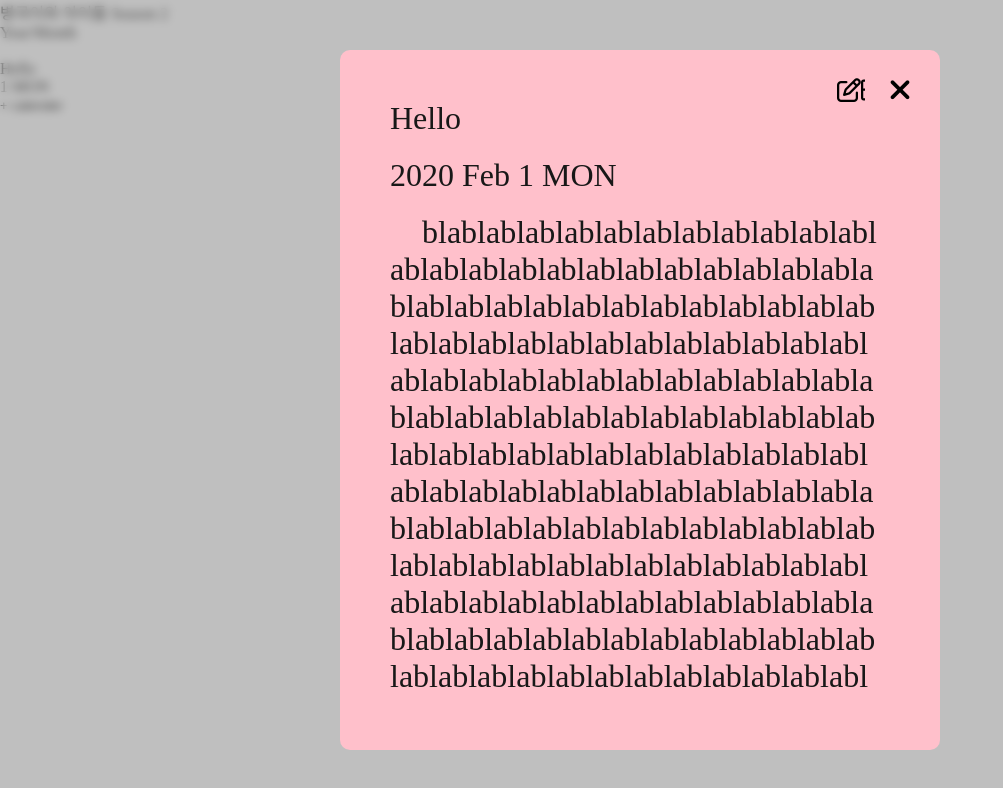
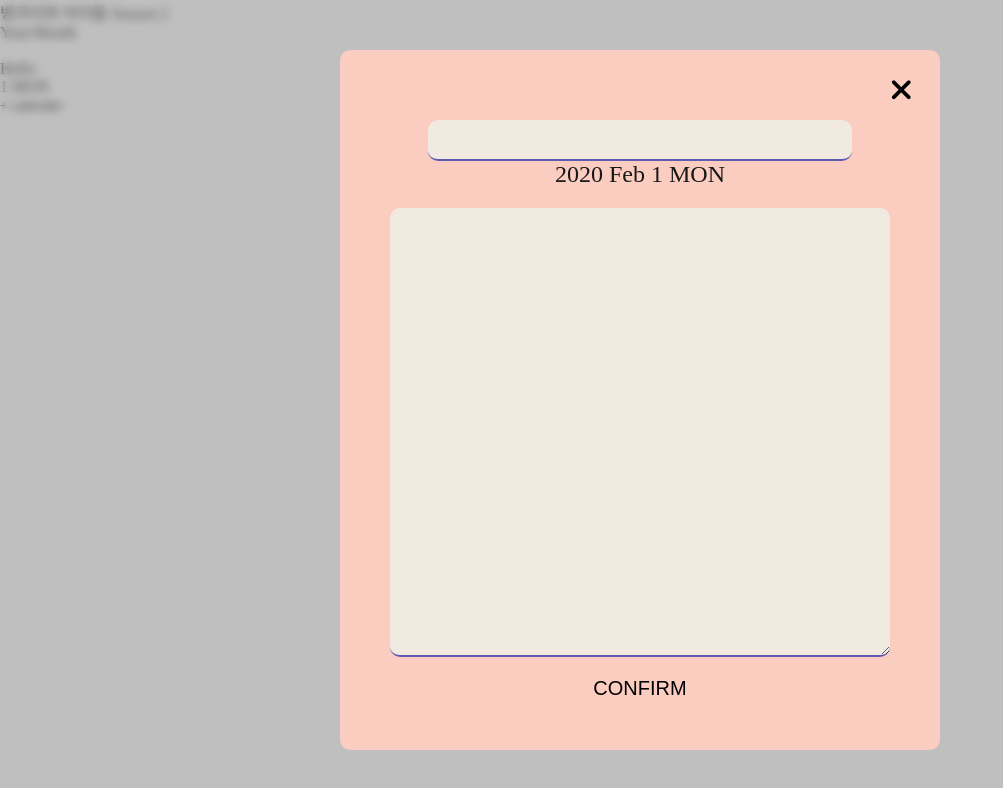
Before and after one commit to bg-shorthand/WebDiary, a website built with webpack: page client/src/index.html in a window 1280 px wide. Shown: the whole page, without its empty margins (0-1003 px from the left). Built offline with nearby package versions, Linux system fonts and the light colour scheme; files whose address does not match are found by name.

Commit message:
feat: add modal style

```diff
--- a/client/src/css/default.scss
+++ b/client/src/css/default.scss
@@ -65,3 +65,13 @@ button {
   cursor: pointer;
   padding: 0;
 }
+input, textarea {
+  border: none;
+  background-color: #F1EAE0;
+  border-radius: 10px;
+}
+input:focus, textarea:focus {
+  outline: none;
+  border: 2px solid #5F5AB2;
+  border-radius: 10px;
+}
--- a/client/src/css/modal.scss
+++ b/client/src/css/modal.scss
@@ -14,7 +14,7 @@
 }
 
 .diary-content, .diary-write {
-  background-color: pink;
+  background-color: #FBCDC0;
   width: 600px;
   height: 700px;
   position: absolute;
@@ -42,8 +42,6 @@
     padding-right: 10px;
     text-indent: 1em;
   }
-}
-
   .content-btn {
     width: 80px;
     display: flex;
@@ -64,6 +62,51 @@
       padding-left: 2px;
     }
   }
+}
+
+.diary-write {
+  display: flex;
+  flex-flow: column nowrap;
+  align-items: center;
+
+  .write-input {
+    margin: 20px 0 0;
+    text-align: center;
+    font-size: 2rem;
+    border-bottom: 2px solid #5F5AB2;
+  }
+  .write-time {
+    font-size: 1.5rem;
+  }
+  .write-text {
+    margin-top: 20px;
+  }
+  .write-text {
+    flex-grow: 1;
+    width: 100%;
+    border-bottom: 2px solid #5F5AB2;
+    font-size: 2rem;
+    text-indent: 1em;
+  }
+
+  .write-completed {
+    margin-top: 20px;
+    font-size: 20px;
+    padding: 0 20px;
+  }
+
+  .write-close {
+    position: absolute;
+    top: 25px;
+    right: 25px;
+    font-size: 30px;
+    width: 30px;
+    height: 30px;
+    overflow: hidden;
+    padding: 0 5px;
+  }
+}
+
 ::-webkit-scrollbar {
   width: 10px;
   background-color: transparent;
--- a/client/src/index.html
+++ b/client/src/index.html
@@ -26,7 +26,7 @@
           </p>
         </li>
         <!-- 다이어리 읽기 페이지 -->
-        <div class="diary-content-container modal is-active">
+        <div class="diary-content-container modal">
           <section class="diary-content">
             <h3 class="content-title">Hello</h3>
             <p class="content-time">
@@ -48,7 +48,7 @@
   <footer class="diary-footer">
     <button type="button" class="diary-plus" title="다이어리 추가하기">+</button>
     <!-- 다이어리 작성 페이지 -->
-    <!-- <div class="diary-write modal is-active">
+    <div class="diary-write-comtainer modal is-active">
       <section class="diary-write" role="dialog">
         <h3 class="write-title">
           <input type="text" class="write-input">
@@ -60,13 +60,13 @@
           <span class="write__day">MON</span>
         </p>
         <textarea type="text" class="write-text"></textarea>
-        <button type="submit" class="write-completed" title="다이어리 쓰기 종료">완료</button>
-        <button type="button" class="write-close" title="다이어리 작성 페이지 나가기">X</button>
+        <button type="submit" class="write-completed" title="다이어리 쓰기 종료">CONFIRM</button>
+        <button type="button" class="write-close fas fa-times" title="다이어리 작성 페이지 나가기"></button>
       </section>
-    </div> -->
+    </div>
     <button type="button" class="calender" title="다이어리 달력">calender</button>
     <!-- 다이어리 달력 모달 페이지 -->
-    <!-- <div class="diary-calender-container">
+    <div class="diary-calender-container">
       <section class="diary-calender">
         <header>
           <h2 class="diary-calender__heading"><span class="diary-calender__year">2021년</span><span class="diary-calender__month">2월</span></h2>
@@ -267,7 +267,7 @@
         </table>
         <button class="diary-calender__close-btn fas fa-times"></button>
       </section>
-    </div> -->
+    </div>
   </footer>
 </body>
 </html>
```
Lines whose indentation alone changed are shown as unchanged.
